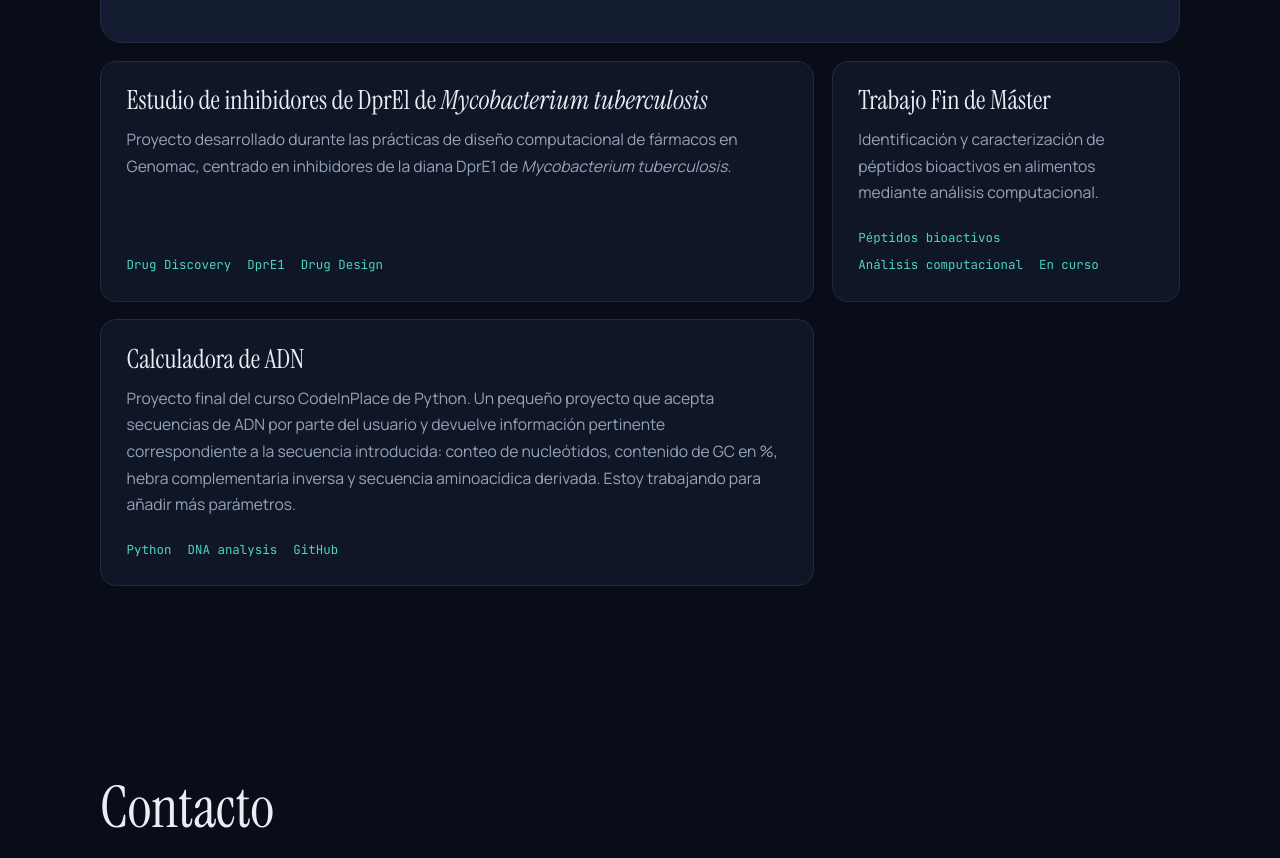
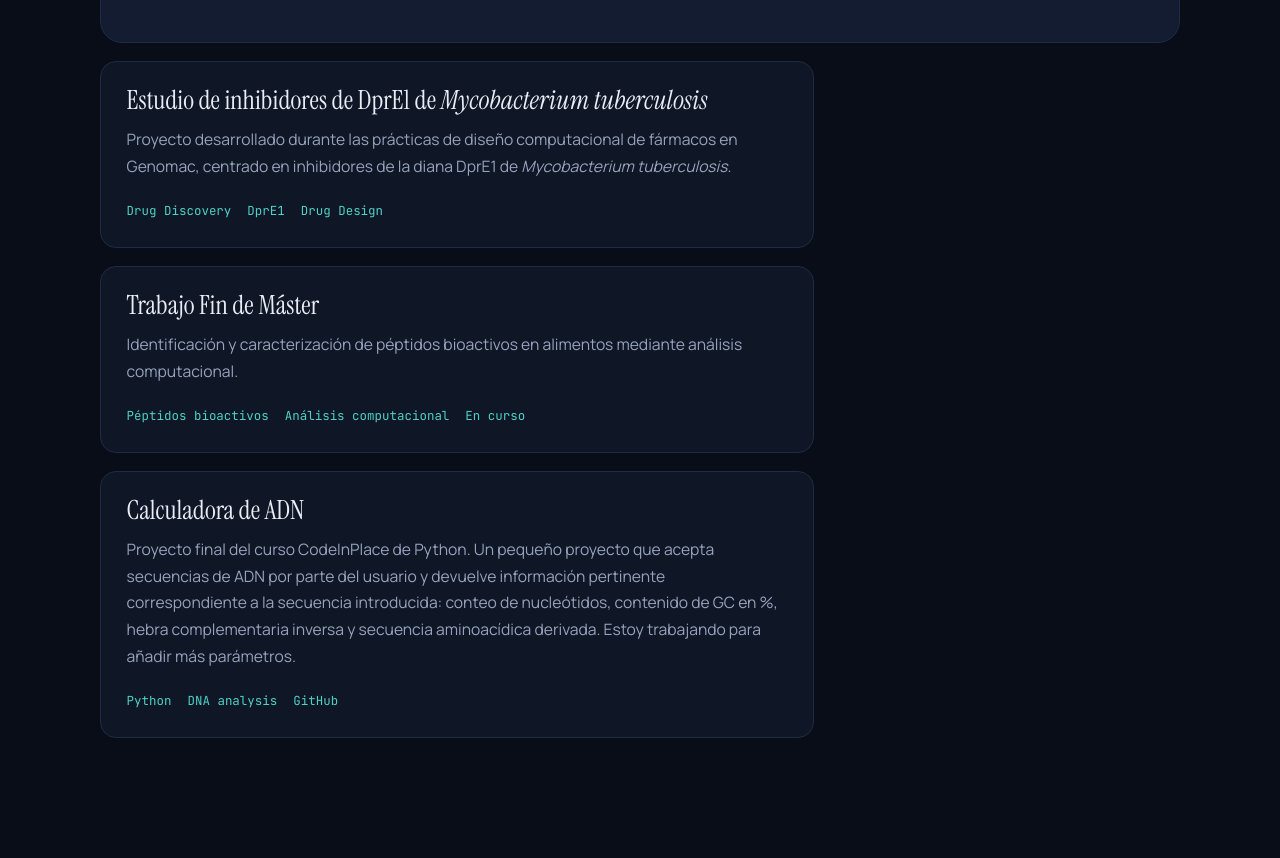
Before and after one commit to jmunoz-R/Portfolio-Web, a plain HTML site: page index.html in a window 1280 px wide. Shown: the part 5157-6015 px from the top of the page. Drawn offline with Linux system fonts and the light colour scheme.

Commit message:
Update index.html

```diff
--- a/index.html
+++ b/index.html
@@ -400,7 +400,7 @@ footer{padding:2rem 0 2.5rem;color:var(--muted);font-size:.88rem;border-top:1px
             <li>Drug Design</li>
           </ul>
         </article>
-        <article class="card">
+        <article class="card mid">
           <h3 data-en="Master's Thesis">Trabajo Fin de Máster</h3>
           <!-- Cuando avances, amplía esta descripción: métodos, herramientas y resultados -->
           <p data-en="Identification and characterisation of bioactive peptides in food through computational analysis.">Identificación y caracterización de péptidos bioactivos en alimentos mediante análisis computacional.</p>
```
